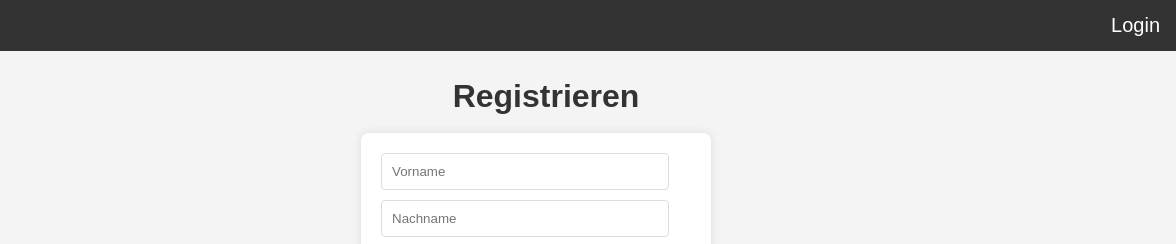
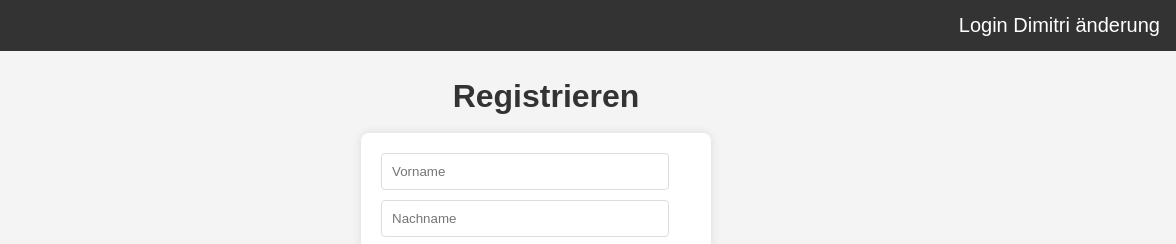
Before and after one commit to shanthosh04/M306C, a website: page client/register.html in a window 1280 px wide. Shown: the top 244 px of the page, 104-1280 px from the left. Drawn offline with Linux system fonts and the light colour scheme.

Commit message:
Dimitri Test Commit

```diff
--- a/client/register.html
+++ b/client/register.html
@@ -15,7 +15,7 @@
             <a href="index.html">
               <img class="logo" src="img/logo.png" alt="logo" />
             </a>
-            <li><a href="index.html">Login</a></li>
+            <li><a href="index.html">Login Dimitri änderung</a></li>
           </ul>
         </div>
     </nav>
```
